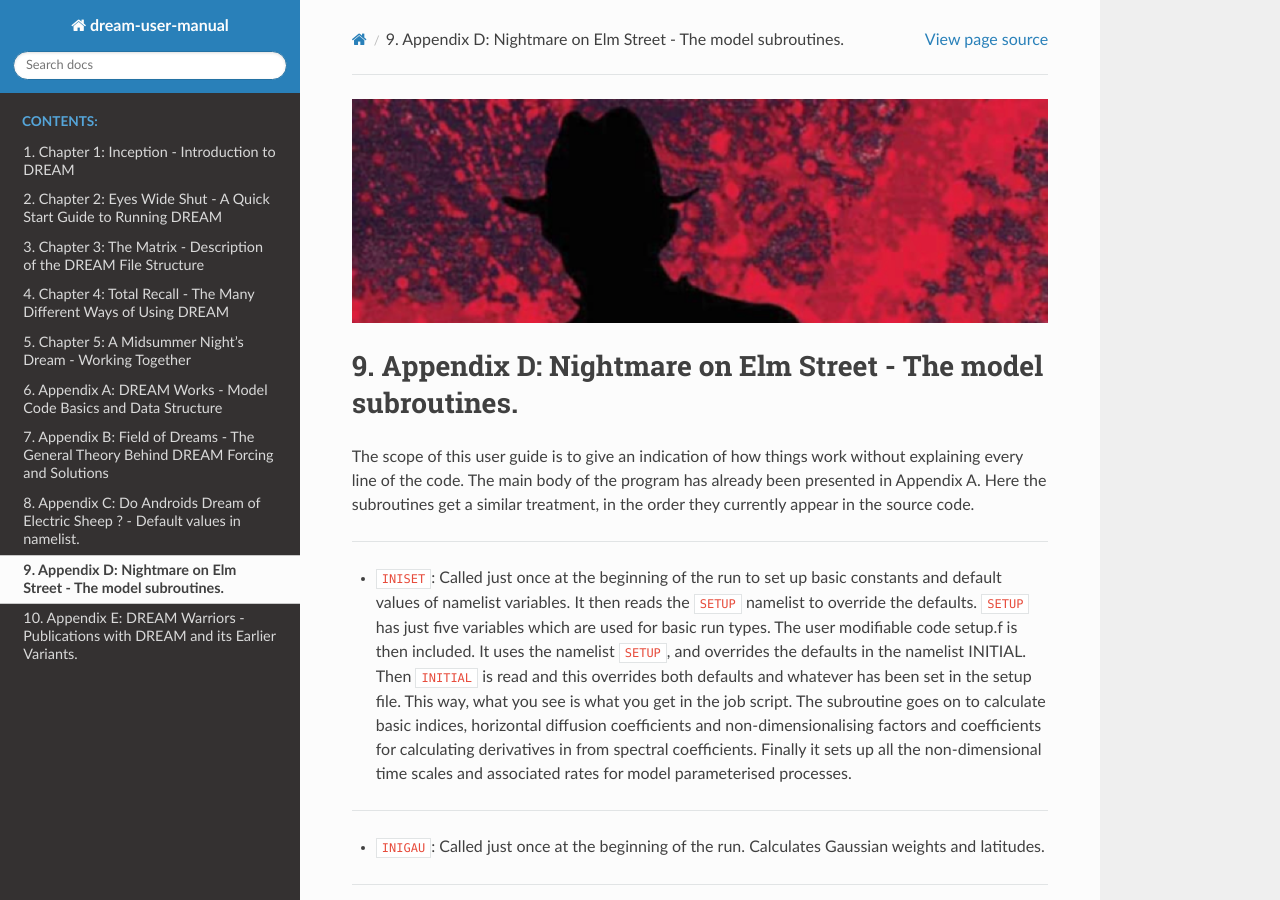
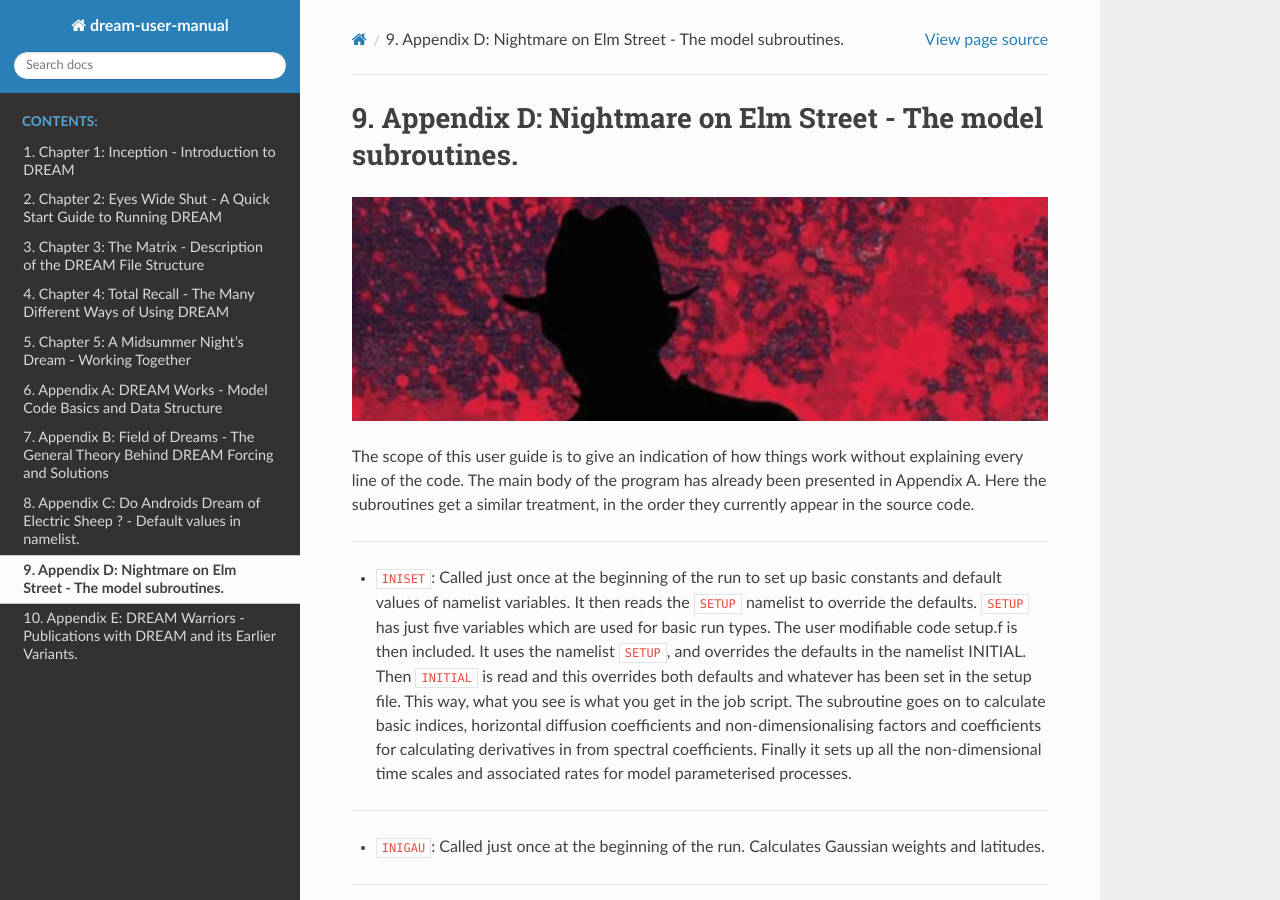
Before and after one commit to dream-gcm/usermanual, a Sphinx documentation site: the page built from source/AppendixD.md, in a window 1280 px wide and 900 px high. Built offline with Sphinx 7.4.7 and the Read the Docs theme 2.0.0, drawn with Linux system fonts in a browser that asks for light colours.

```diff
--- a/source/AppendixD.md
+++ b/source/AppendixD.md
@@ -1,5 +1,5 @@
+# Appendix D: Nightmare on Elm Street - The model subroutines.
 ![appendixD](./img/appendix_D.png)
-# Appendix D: Nightmare on Elm Street - The model subroutines.
 
 The scope of this user guide is to give an indication of how things work without explaining every line of the code. The main body of the program has already been presented in Appendix A. Here the subroutines get a similar treatment, in the order they currently appear in the source code.
 
```
